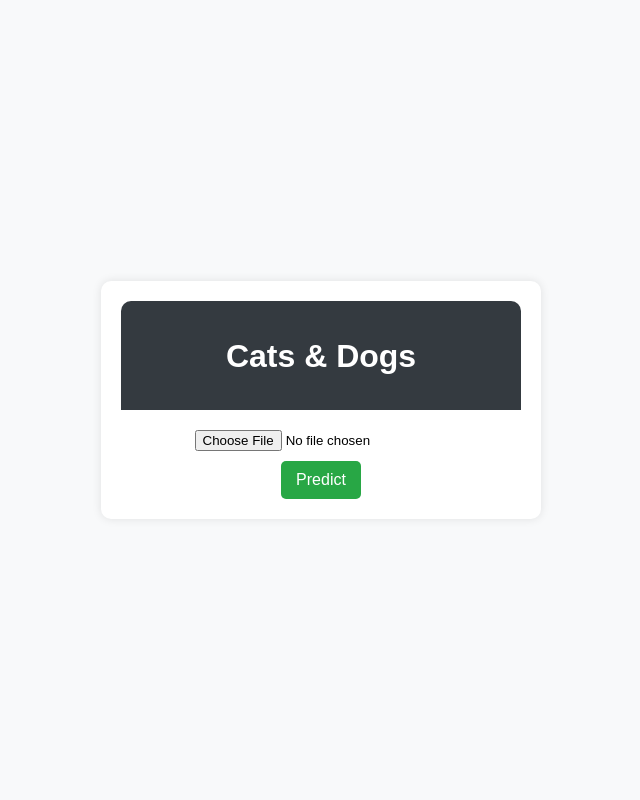
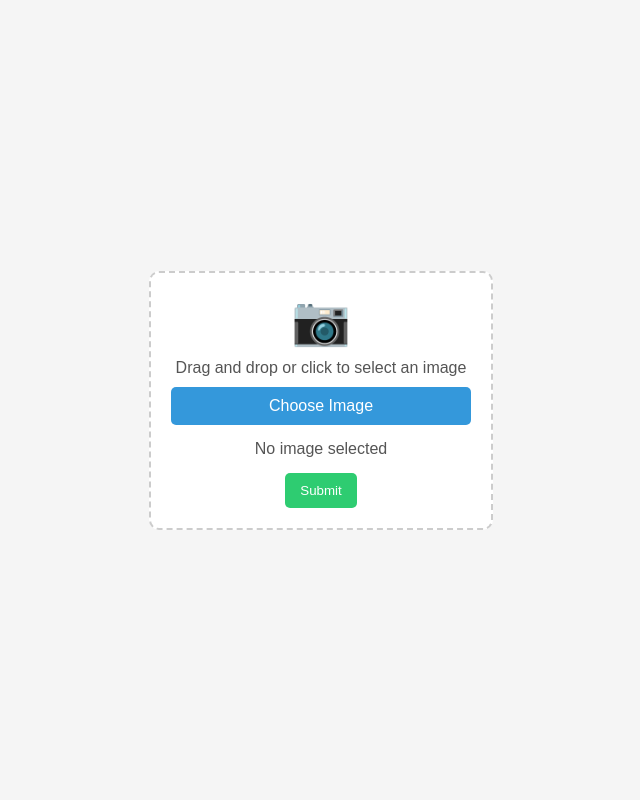
Before and after one commit to Arshad-MRM/CO542-face-detection, a Flask app: page / in a window 1280 px wide. Shown: the whole page, without its empty margins (319-959 px from the left). Run offline with Flask 3, Linux system fonts and the light colour scheme; parts of the project's set-up code (start-up, migrations or seed data) failed here and were passed over.

Commit message:
app update

```diff
--- a/app.py
+++ b/app.py
@@ -1,43 +1,30 @@
-# import
-import base64
-import numpy as np
-from flask import Flask, request, jsonify, render_template
-from PIL import Image
-import pickle
-import io
-import os
-from skimage.color import rgb2gray
-from skimage.transform import resize
+from flask import Flask, jsonify, make_response, render_template, request
+import preprocessor as pp
+import predictor
 
 app = Flask(__name__)
-model = pickle.load(open('models/cats_and_dogs.pkl','rb'))
 
 @app.route('/')
-def home():
-    return render_template("index.html")
+def index():
+   return render_template('index.html')
 
-# @app.route('/predict', methods=['POST'])
-# def predict():
-#     if 'img' not in request.files:
-#         return 'No file'
-#     file = request.files['img'].read()
-#     npimg = np.frombuffer(file, np.uint8)
-#     img = Image.open(io.BytesIO(npimg))
-#     img_gray = rgb2gray(img)
-#     img_resized = resize(img_gray, (64, 64), anti_aliasing=True)
-#     img_array = np.reshape(img_resized, (1, 64, 64, 1))
-#     predictions = model.predict(img_array)
+@app.route('/upload', methods=['POST'])
+def upload():
+    print(request.files)
+    if 'image' not in request.files:
+        return jsonify({'error': 'No image provided'}), 400
 
-#     # Convert the prediction to a binary label (0 or 1)
-#     predicted_label = 1 if predictions[0, 0] > 0.5 else 0
+    image = request.files['image']
 
-#     class_name = "Cat" if predicted_label == 1 else "Dog"
+    # You can customize the destination folder and filename as needed
+    image_path = 'static/'+image.filename
+    image.save(image_path)
+    print(image_path)
+    input_image = pp.process_image(image_path=image_path)
 
-#     buffered = io.BytesIO()
-#     img.save(buffered, format="JPEG")
-#     img_str = base64.b64encode(buffered.getvalue()).decode('utf-8')
-
-#     return render_template("predict.html", prediction=class_name, uploaded_image=img_str)
+    emotion_weights = predictor.predict_emotion(image=input_image)
+    print(emotion_weights)
+    return render_template('output.html', emotion_weights=emotion_weights, filename=image.filename)
 
 if __name__ == '__main__':
-    app.run(debug=True)
+   app.run(debug = True)
--- /dev/null
+++ b/config.py
@@ -0,0 +1,2 @@
+MODEL_PATH='trained_frequentist_model.h5'
+EMOTION_LABELS=["Happy", "Sad", "Disgust", "Fear", "Angry", "Neutral", "Surprise"]
--- a/templates/index.html
+++ b/templates/index.html
@@ -3,103 +3,122 @@
 <head>
     <meta charset="UTF-8">
     <meta name="viewport" content="width=device-width, initial-scale=1.0">
-    <title>Cats & Dogs</title>
+    <title>Image Upload Template</title>
     <style>
         body {
-            font-family: 'Arial', sans-serif;
-            background-color: #f8f9fa;
+            font-family: Arial, sans-serif;
             margin: 0;
             padding: 0;
             display: flex;
-            flex-direction: column;
+            justify-content: center;
             align-items: center;
-            justify-content: center;
             height: 100vh;
+            background-color: #f5f5f5;
         }
 
-        header {
-            background-color: #343a40;
-            color: #ffffff;
+        .upload-container {
             text-align: center;
-            padding: 15px 0;
-            border-radius: 10px 10px 0 0;
-            width: 100%;
+            padding: 20px;
+            border: 2px dashed #ccc;
+            background-color: #fff;
+            border-radius: 10px;
+            width: 300px;
         }
 
-        .container {
-            background-color: #ffffff;
-            border-radius: 10px;
-            box-shadow: 0 0 10px rgba(0, 0, 0, 0.1);
-            padding: 20px;
-            margin: 20px;
-            width: 80%;
-            max-width: 400px; /* Adjust as needed */
+        .upload-icon {
+            font-size: 48px;
+            color: #aaa;
         }
 
-        h1 {
-            margin-bottom: 20px;
-        }
-
-        form {
-            display: flex;
-            flex-direction: column;
-            align-items: center;
-            margin-top: 20px;
+        .upload-text {
+            margin-top: 10px;
+            color: #555;
         }
 
         input[type="file"] {
-            margin-bottom: 10px;
+            display: none;
         }
 
-        input[type="submit"] {
-            background-color: #28a745;
-            color: white;
-            border: none;
+        label {
+            display: block;
+            margin-top: 10px;
             padding: 10px 15px;
-            text-align: center;
-            text-decoration: none;
-            display: inline-block;
-            font-size: 16px;
+            background-color: #3498db;
+            color: #fff;
             cursor: pointer;
             border-radius: 5px;
-            transition: background-color 0.3s ease;
         }
 
-        input[type="submit"]:hover {
-            background-color: #218838;
+        #submitBtn {
+            margin-top: 15px;
+            padding: 10px 15px;
+            background-color: #2ecc71;
+            color: #fff;
+            cursor: pointer;
+            border: none;
+            border-radius: 5px;
         }
 
-        h2 {
-            color: #28a745;
-            margin-top: 20px;
-        }
-
-        img {
-            margin-top: 10px;
-            border: 1px solid #ddd;
-            border-radius: 4px;
-            padding: 5px;
-            width: 100%;
-            max-width: 300px;
-        }
-
-        @media (max-width: 600px) {
-            .container {
-                width: 90%;
-            }
+        #selectedImage {
+            margin-top: 15px;
+            color: #555;
         }
     </style>
 </head>
 <body>
-    <div class="container">
-        <header>
-            <h1>Cats & Dogs</h1>
-        </header>
-
-        <form action="/predict" method="POST" enctype="multipart/form-data">
-            <input type="file" name="img">
-            <input type="submit" value="Predict">
+    <div class="upload-container">
+        <div class="upload-icon">&#x1F4F7;</div>
+        <div class="upload-text">Drag and drop or click to select an image</div>
+        <form id="uploadForm">
+            <input type="file" id="imageInput" accept="image/*">
+            <label for="imageInput">Choose Image</label>
+            <div id="selectedImage">No image selected</div>
+            <button type="button" id="submitBtn">Submit</button>
         </form>
     </div>
+
+    <script>
+        document.getElementById('imageInput').addEventListener('change', function() {
+            var fileInput = this;
+            var selectedImage = document.getElementById('selectedImage');
+
+            if (fileInput.files.length > 0) {
+                selectedImage.textContent = 'Selected Image: ' + fileInput.files[0].name;
+            } else {
+                selectedImage.textContent = 'No image selected';
+            }
+        });
+
+        document.getElementById('submitBtn').addEventListener('click', function() {
+            var fileInput = document.getElementById('imageInput');
+            var file = fileInput.files[0];
+
+            if (file) {
+                var formData = new FormData();
+                formData.append('image', file);
+
+                // Replace 'YOUR_API_ENDPOINT' with the actual API endpoint
+                var apiUrl = 'http://127.0.0.1:5000/upload';
+
+                fetch(apiUrl, {
+                    method: 'POST',
+                    body: formData
+                })
+                .then(response => response.text())  // Change to text() to get HTML content
+                .then(htmlData => {
+                    // Assuming the API returns HTML content
+                    document.open();
+                    document.write(htmlData);
+                    document.close();
+                })
+                .catch(error => {
+                    console.error('Error:', error);
+                    // Handle error
+                });
+            } else {
+                alert('Please select an image first.');
+            }
+        });
+    </script>
 </body>
 </html>
```
Also changed, not shown: predictor.py (added, +17 -0 lines), preprocessor.py (added, +32 -0 lines), requirements.txt (+6 -7 lines), templates/output.html (added, +51 -0 lines), static/Training_99094998.jpg (added), 2 other files.
